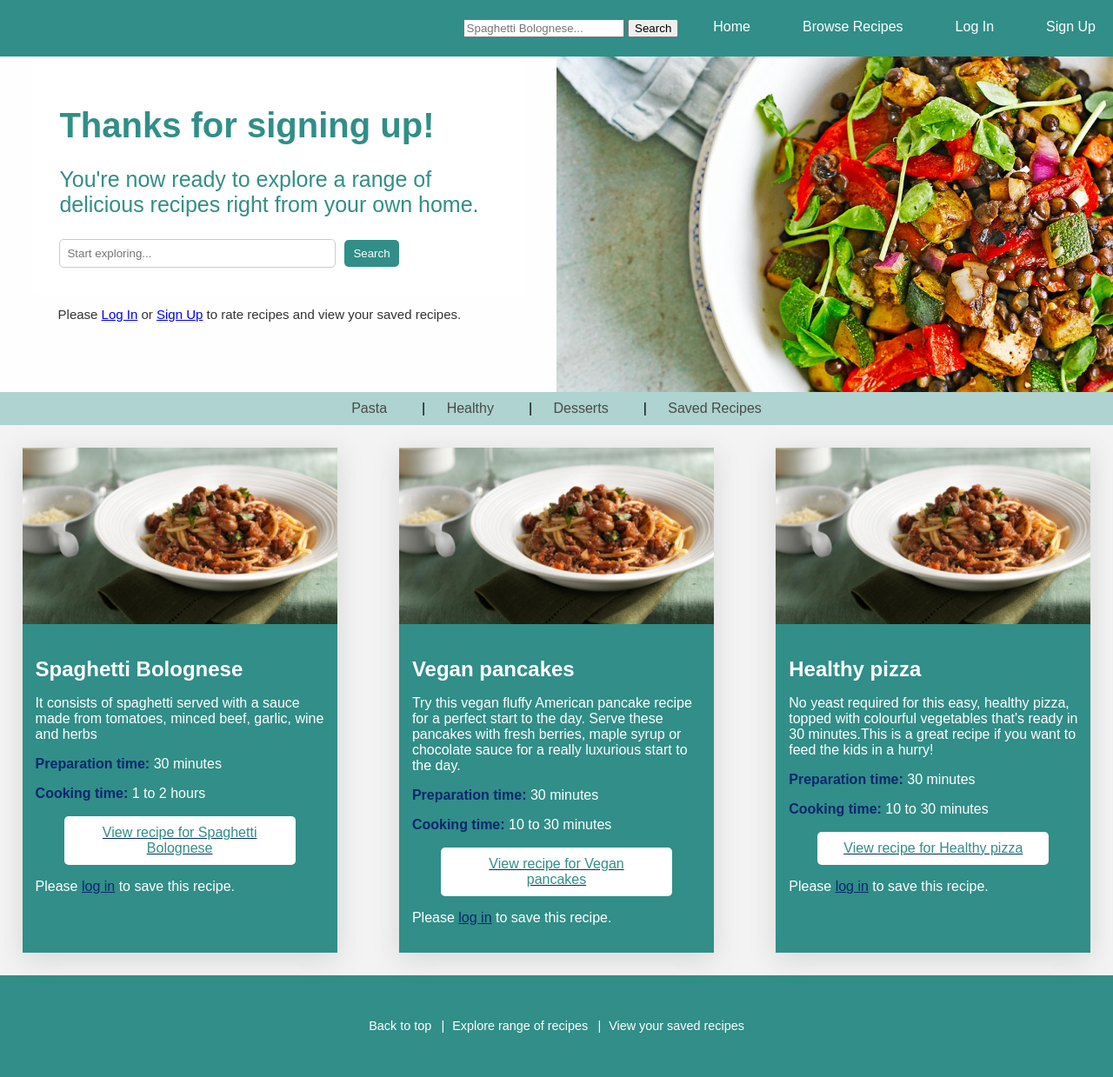
After one commit to chantalmaskell/Recipe_Web_App, a PHP site: page /successful_signup.php in a window 1280 px wide. The commit adds this page. Shown: the whole page at 87% size. Run offline with PHP 8.4, Linux system fonts and the light colour scheme; data comes from the database, SQL or seed files in the repository.

Commit message:
Added styling to successfull signup page

```diff
--- a/global.css
+++ b/global.css
@@ -297,7 +297,7 @@
 padding: 12px 20px;
 font-size: 16px;
 cursor: pointer;
-border-radius: 3px;
+border-radius: 5px;
 }
 
 .Login button:hover {
@@ -349,7 +349,7 @@
     padding: 12px 20px;
     font-size: 16px;
     cursor: pointer;
-    border-radius: 3px;
+    border-radius: 5px;
 }
 
 .Signup button:hover {
@@ -446,7 +446,7 @@
     background-color: #318e88;
     color: white;
     border: none;
-    border-radius: 4px;
+    border-radius: 5px;
     cursor: pointer;
     margin-top: 10px;
 }
@@ -760,6 +760,7 @@
     text-decoration: none;
     width: 100%;
     justify-content: center;
+    border-radius: 5px;
 }
 
 .details-button:hover {
@@ -770,6 +771,7 @@
     background-color: #ffffff;
     color: #318e88;
     border: none;
+    border-radius: 5px;
     padding: 10px 20px;
     cursor: pointer;
     font-size: 16px;
@@ -798,6 +800,7 @@
     width: 15%;
     margin: 3%;
     margin-bottom: 0;
+    border-radius: 5px;
     justify-content: center;
 }
 
--- a/search.php
+++ b/search.php
@@ -64,13 +64,13 @@
 
     <?php include 'primary-navigation.php'?>
 
-<div class="card">
+<!-- <div class="card">
   <img src="./images/Spaghetti-Bolognese.jpg" alt="Image of Spaghetti Bolognese" style="width:100%">
   <div class="container">
     <h1>Our current favourite: <b>Garlic and Parmesan Spaghetti Bolognese</b></h1>
     <p>Get all five of your five-a-day with this Spaghetti Bolognese. The hidden veg in the sauce makes it ideal for kids and you can freeze any leftovers</p>
   </div>
-</div>
+</div> -->
 
 <?php include 'secondary-navigation.php'?>
 
--- a/signup.php
+++ b/signup.php
@@ -44,7 +44,7 @@
 if ($prepared_statement->execute()) {
 
     //Redirects once completed
-    header("Location: successful_signup.html");
+    header("Location: successful_signup.php");
     exit;
 
 } else {
--- /dev/null
+++ b/successful_signup.php
@@ -0,0 +1,114 @@
+<?php
+
+//Creates or resumes a session via cookies
+session_start();
+
+// Include the database connection file (MySQLi version)
+require_once 'database_connect.php';
+
+// Function to check if the user is logged in
+function isUserLoggedIn()
+{
+    return isset($_SESSION["user_id"]);
+}
+
+// Handle the request to save a recipe
+if (isset($_GET['action']) && $_GET['action'] === 'save_recipe') {
+    // Check if the user is logged in
+    if (isset($_SESSION["user_id"])) {
+        $userId = $_SESSION["user_id"];
+        $recipeId = $_GET['recipe_id'];
+
+        // Insert the saved recipe into the database
+        $sql = "INSERT INTO saved_recipes (user_id, recipe_id) VALUES ('$userId', '$recipeId')";
+        if ($sql_object->query($sql) === TRUE) {
+            echo "Recipe saved successfully!";
+        } else {
+            echo "Error saving recipe: " . $sql_object->error;
+        }
+        exit; // Exit to prevent displaying the entire HTML page again
+    } else {
+        echo "Please log in to save this recipe.";
+        exit; // Exit to prevent displaying the entire HTML page again
+    }
+}
+
+// Handle the request to remove a recipe from favorites
+if (isset($_GET['action']) && $_GET['action'] === 'remove_recipe') {
+    // Check if the user is logged in
+    if (isset($_SESSION["user_id"])) {
+        $userId = $_SESSION["user_id"];
+        $recipeId = $_GET['recipe_id'];
+
+        // Remove the recipe from the database
+        $sql = "DELETE FROM saved_recipes WHERE user_id = '$userId' AND recipe_id = '$recipeId'";
+        if ($sql_object->query($sql) === TRUE) {
+            echo "Recipe removed successfully!";
+        } else {
+            echo "Error removing recipe: " . $sql_object->error;
+        }
+        exit; // Exit to prevent displaying the entire HTML page again
+    } else {
+        echo "Please log in to remove this recipe.";
+        exit; // Exit to prevent displaying the entire HTML page again
+    }
+}
+?>
+
+<!DOCTYPE html>
+<html lang="en">
+
+<head>
+    <meta charset="UTF-8">
+    <meta name="viewport" content="width=device-width, initial-scale=1.0">
+    <link rel="stylesheet" href="./global.css">
+    <link rel="icon" type="image/x-icon" href="./images/icons8-brezel-50.png">
+    <title>Welcome to Recipe Central | All the taste in one place</title>
+</head>
+
+<body>
+
+    <?php include 'primary-navigation.php'?>
+
+    <div class="row">
+        <div class="column left">
+            <section class="Welcome">
+                <h1>Thanks for signing up!</h1>
+                <p>You're now ready to explore a range of delicious recipes right from your own home.</p>
+                <!-- search box for finding the recipes -->
+                <section class="search-bar">
+                    <form action="search.php" method="GET">
+                        <input type="text" name="search" placeholder="Start exploring...">
+                        <button type="submit">Search</button>
+                    </form>
+                </section>
+            </section>
+            <section class="Login-signup">
+                <!--Checks if session data is stored-->
+                <?php if (isset($_SESSION["user_id"])) : ?>
+
+                    <p>You are now logged in</p>
+                    <!--Allows the user to log out-->
+                    <p><a href="logout.php">Log out</a></p>
+                    <!--Gives the user links to log in or sign up-->
+                    <?php else : ?>
+                    <p>Please <a href="login_page.php">Log In</a> or <a href="signup_form.html">Sign Up</a> to rate recipes and view your saved recipes.</p>
+                    <?php endif; ?>
+            </section>
+        </div>
+
+        <div class="column right">
+        </div>
+    </div>
+
+    <?php include 'secondary-navigation.php'?>
+
+    <?php include 'Recipe-card.php'?>
+
+    <!-- Include the external script.js file -->
+    <script src="script.js"></script>
+
+    <?php include 'Footer.php'?>
+
+</body>
+</html>
```
Also changed, not shown: Quick_dishes.php (+20 -33 lines), successful_signup.html (deleted, +0 -21 lines).
